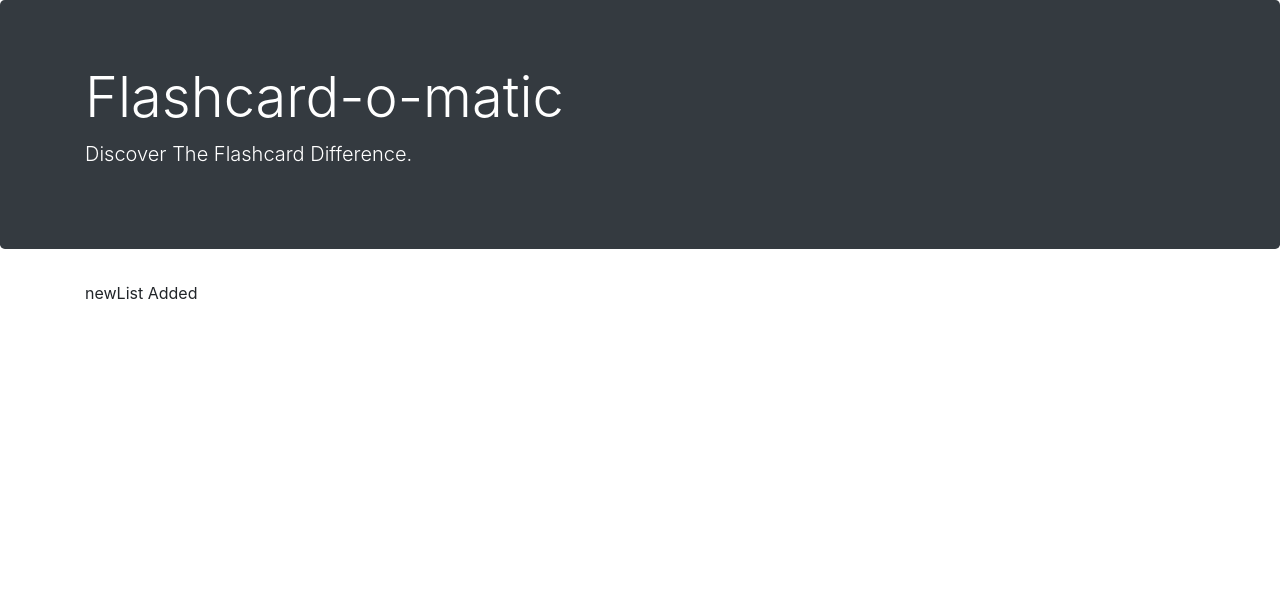
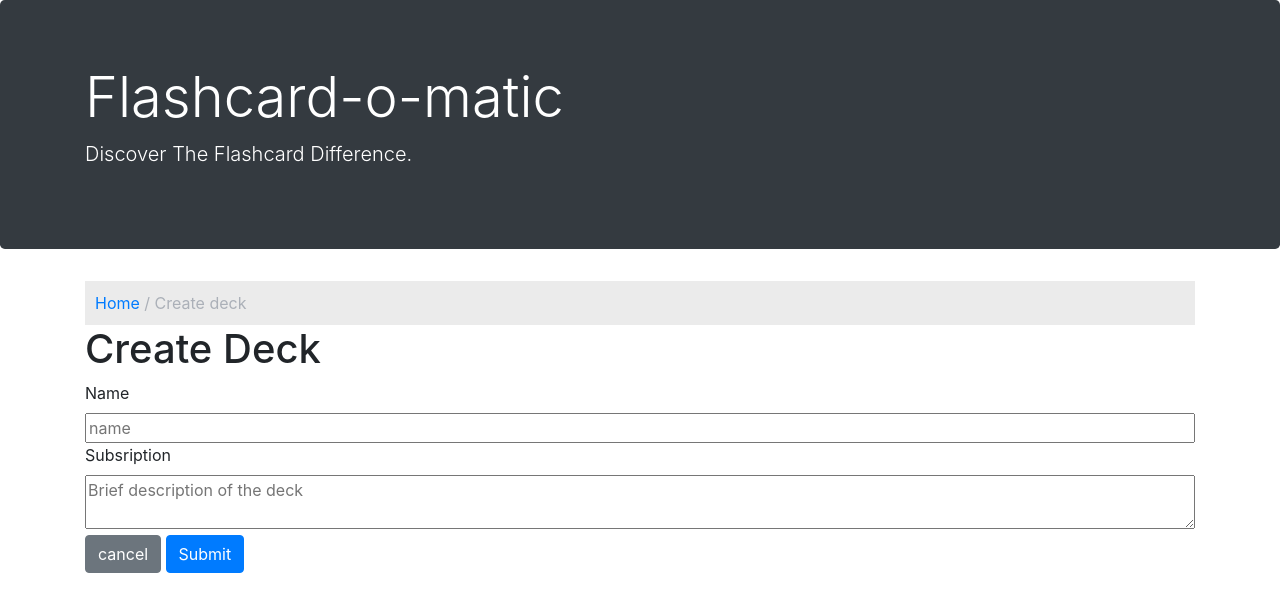
Before and after one commit to ramamdeeCode/Project-Flashcards, a React (Create React App) app: page /new in a window 1280 px wide. Shown: the top 612 px of the page. Built offline with nearby package versions, Linux system fonts and the light colour scheme; data requests are answered from the project's data file; a web font is replaced by a local one.

Commit message:
createDeck and BtnCreate components

```diff
--- /dev/null
+++ b/src/Layout/BtnCreate.js
@@ -0,0 +1,13 @@
+import { Link } from "react-router-dom";
+
+function BtnCreate() {
+  return (
+    <>
+      <Link to={"/new"}>
+        <button className="btn btn-secondary"> + Create Deck</button>
+        <br />
+      </Link>
+    </>
+  );
+}
+export default BtnCreate;
--- a/src/Layout/CreateDeck.js
+++ b/src/Layout/CreateDeck.js
@@ -1,4 +1,54 @@
-function CreateDeck() {
-  return <p>newList Added</p>;
+import { useState } from "react";
+import { Link } from "react-router-dom";
+
+function CreateDeck({ createDeck }) {
+  const initialFormState = { name: "", description: "" };
+  const [formData, setFormData] = useState({
+    ...initialFormState,
+  });
+
+  const handleFormChange = null;
+
+  const handleSubmit = null;
+
+  return (
+    <div>
+      <div style={{ background: "#EBEBEB", padding: "10px", color: "#ABB0B8" }}>
+        <Link to={"/"}>Home</Link> /<span> Create deck</span>
+      </div>
+      <h1>Create Deck</h1>
+      <form onSubmit={handleSubmit}>
+        <label htmlFor="name">Name</label>
+        <br />
+        <input
+          id="name"
+          name="name"
+          type="text"
+          onChange={handleFormChange}
+          value={formData.name}
+          placeholder="name"
+          style={{ width: "100%" }}
+        />
+        <br />
+        <label htmlFor="description">Subsription</label>
+        <br />
+        <textarea
+          id="description"
+          name="description"
+          type="text"
+          onChange={handleFormChange}
+          value={formData.description}
+          placeholder="Brief description of the deck"
+          style={{ width: "100%" }}
+        />
+        <br />
+        <button className="btn btn-secondary">cancel</button>
+        <span> </span>
+        <button className="btn btn-primary" type="submit">
+          Submit
+        </button>
+      </form>
+    </div>
+  );
 }
 export default CreateDeck;
--- a/src/Layout/DeckList.js
+++ b/src/Layout/DeckList.js
@@ -1,22 +1,4 @@
-import { useEffect, useState } from "react";
-
-function Deck() {
-  const [decks, setDecks] = useState([]);
-
-  // fetching all the decks from api and set the in the decks using setDecks
-  useEffect(() => {
-    async function loadData() {
-      const response = await fetch("http://localhost:8080/decks/");
-      const fetchedData = await response.json();
-      setDecks(fetchedData);
-    }
-    loadData();
-  }, []);
-
-  // this function is responsible for adding new deck
-  const createDeck = (newDeck) => {
-    setDecks([...decks, newDeck]);
-  };
+function Deck({ decks }) {
   console.log(decks);
   return (
     <div>
--- a/src/Layout/index.js
+++ b/src/Layout/index.js
@@ -1,22 +1,45 @@
 import React from "react";
 import { BrowserRouter as Router, Route, Switch } from "react-router-dom";
+import { useEffect, useState } from "react";
+
 import Header from "./Header";
 import NotFound from "./NotFound";
 import DeckList from "./DeckList";
 import CreateDeck from "./CreateDeck";
+import BtnCreate from "./BtnCreate";
 
 function Layout() {
+  const [decks, setDecks] = useState([]);
+
+  // fetching all the decks from api and set the in the decks using setDecks
+  useEffect(() => {
+    async function loadData() {
+      const response = await fetch("http://localhost:8080/decks/");
+      const fetchedData = await response.json();
+      setDecks(fetchedData);
+    }
+    loadData();
+  }, []);
+
+  // this function is responsible for adding new deck
+  const createDeck = (newDeck) => {
+    setDecks([...decks, newDeck]);
+  };
+
   return (
     <Router>
       <Header />
+
       <div className="container">
         {/* TODO: Implement the screen starting here */}
         <Switch>
           <Route exact path={"/"}>
-            <DeckList />
+            <BtnCreate />
+            <br />
+            <DeckList decks={decks} />
           </Route>
           <Route exact path={"/new"}>
-            <CreateDeck />
+            <CreateDeck createDeck={createDeck} />
           </Route>
           <Route>
             <NotFound />
```
